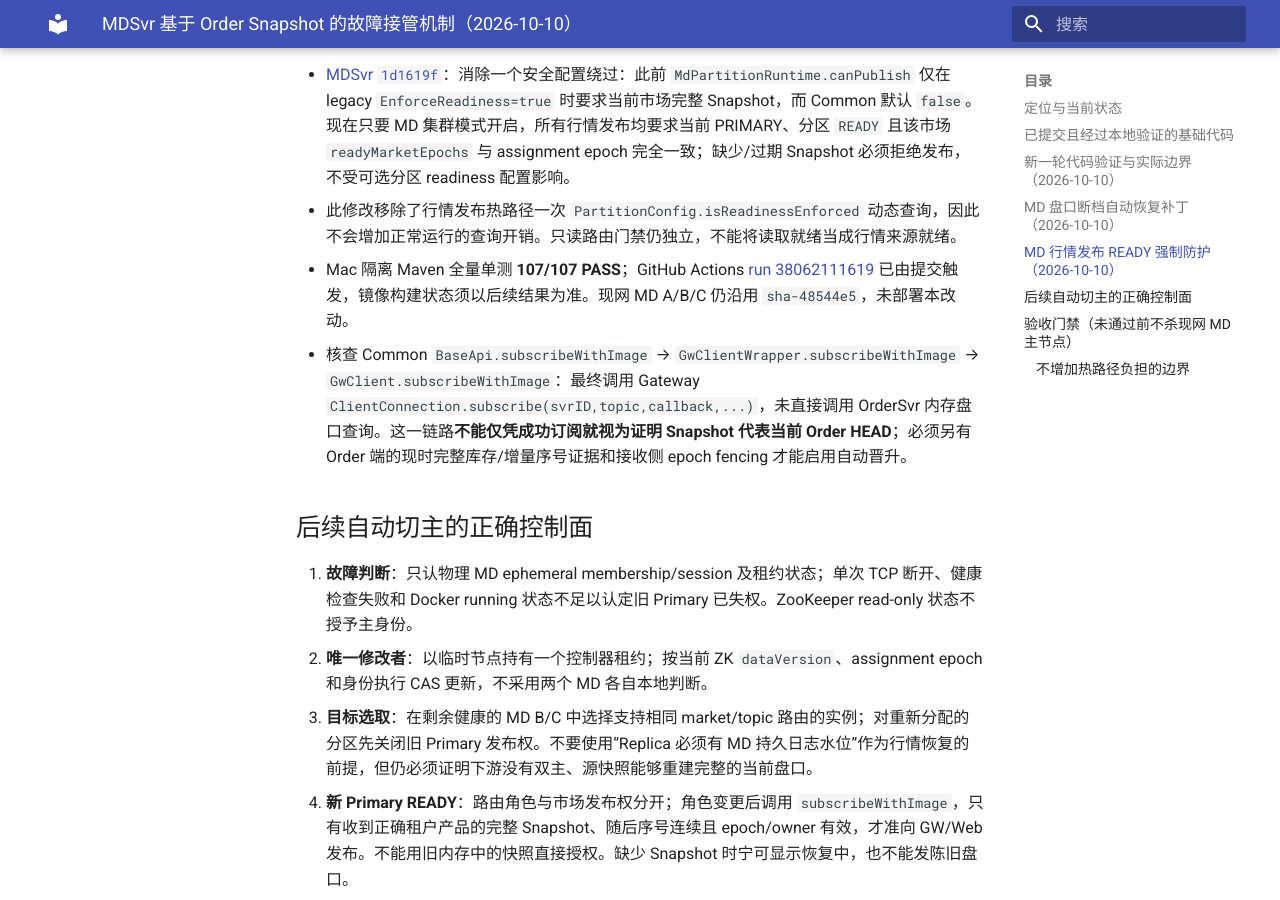
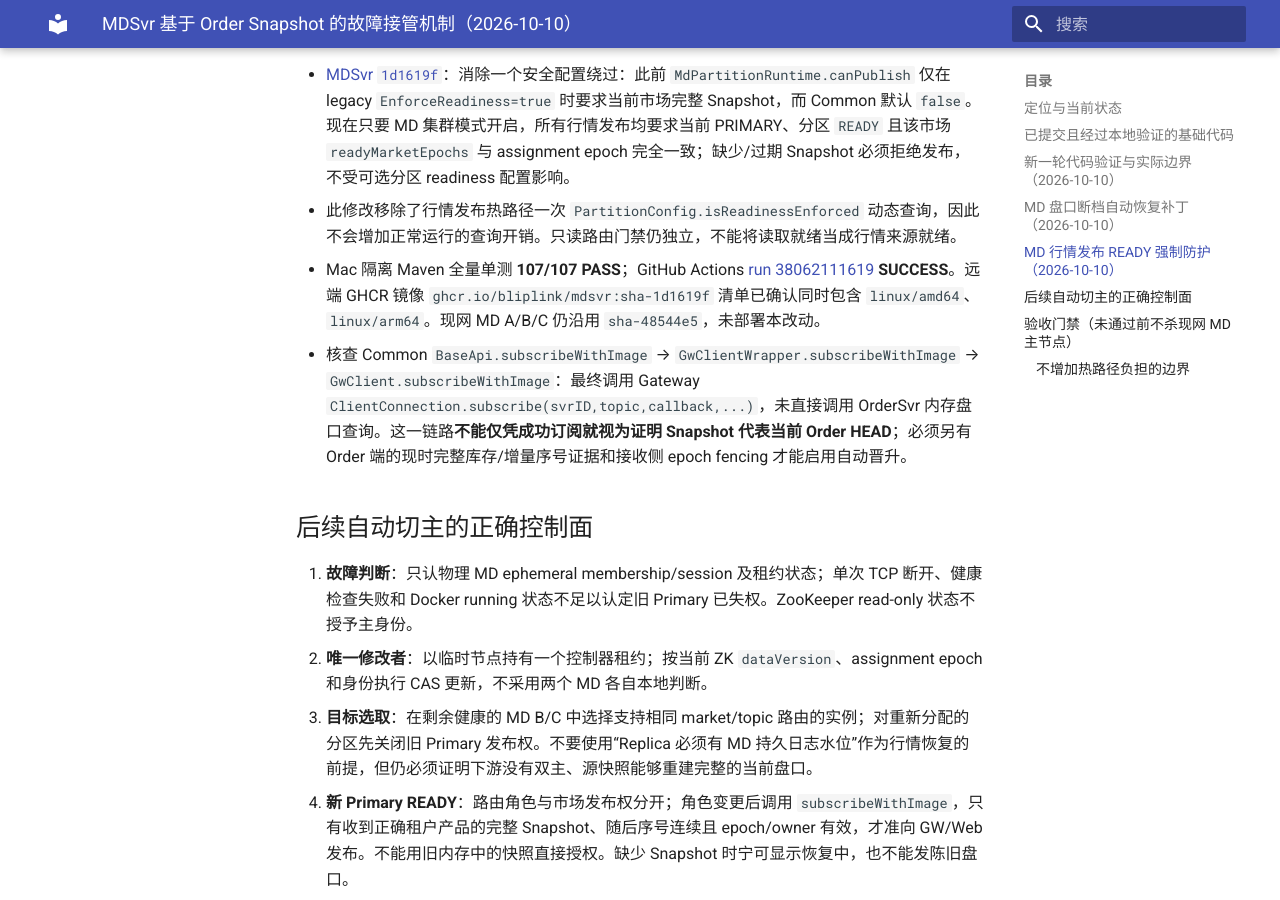
Before and after one commit to bliplink/dc-quant-deploy, an MkDocs documentation site: the page built from docs/MD_ORDER_SNAPSHOT_FAILOVER_RECOVERY_20261010.zh-CN.md, in a window 1280 px wide and 900 px high, scrolled down 2668 px. Built offline with MkDocs 1.6.1 and Material for MkDocs 9.7.7, drawn with Linux system fonts in a browser that asks for light colours.

Commit message:
docs(md-ha): confirm full-image fence multiarch image publication

```diff
--- a/docs/MD_ORDER_SNAPSHOT_FAILOVER_RECOVERY_20261010.zh-CN.md
+++ b/docs/MD_ORDER_SNAPSHOT_FAILOVER_RECOVERY_20261010.zh-CN.md
@@ -39,7 +39,7 @@ MDSvr 是 OrderSvr 权威撮合订单簿的派生行情服务。**不要为 MDSv
 
 - [MDSvr `1d1619f`](https://github.com/bliplink/com.app.dc.mdsvr/commit/1d1619f)：消除一个安全配置绕过：此前 `MdPartitionRuntime.canPublish` 仅在 legacy `EnforceReadiness=true` 时要求当前市场完整 Snapshot，而 Common 默认 `false`。现在只要 MD 集群模式开启，所有行情发布均要求当前 PRIMARY、分区 `READY` 且该市场 `readyMarketEpochs` 与 assignment epoch 完全一致；缺少/过期 Snapshot 必须拒绝发布，不受可选分区 readiness 配置影响。
 - 此修改移除了行情发布热路径一次 `PartitionConfig.isReadinessEnforced` 动态查询，因此不会增加正常运行的查询开销。只读路由门禁仍独立，不能将读取就绪当成行情来源就绪。
-- Mac 隔离 Maven 全量单测 **107/107 PASS**；GitHub Actions [run 38062111619](https://github.com/bliplink/com.app.dc.mdsvr/actions/runs/38062111619) 已由提交触发，镜像构建状态须以后续结果为准。现网 MD A/B/C 仍沿用 `sha-48544e5`，未部署本改动。
+- Mac 隔离 Maven 全量单测 **107/107 PASS**；GitHub Actions [run 38062111619](https://github.com/bliplink/com.app.dc.mdsvr/actions/runs/38062111619) **SUCCESS**。远端 GHCR 镜像 `ghcr.io/bliplink/mdsvr:sha-1d1619f` 清单已确认同时包含 `linux/amd64`、`linux/arm64`。现网 MD A/B/C 仍沿用 `sha-48544e5`，未部署本改动。
 - 核查 Common `BaseApi.subscribeWithImage` → `GwClientWrapper.subscribeWithImage` → `GwClient.subscribeWithImage`：最终调用 Gateway `ClientConnection.subscribe(svrID,topic,callback,...)`，未直接调用 OrderSvr 内存盘口查询。这一链路**不能仅凭成功订阅就视为证明 Snapshot 代表当前 Order HEAD**；必须另有 Order 端的现时完整库存/增量序号证据和接收侧 epoch fencing 才能启用自动晋升。
 
 ## 后续自动切主的正确控制面
```
